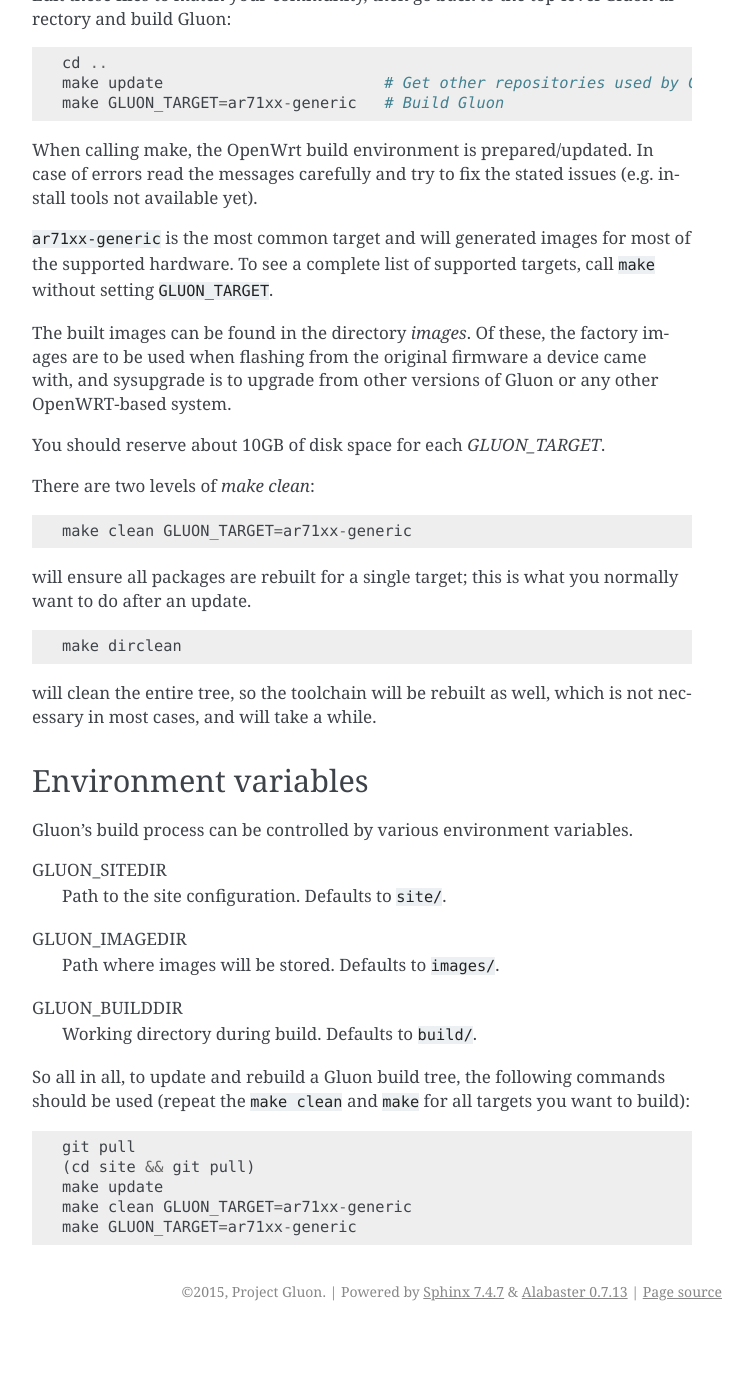
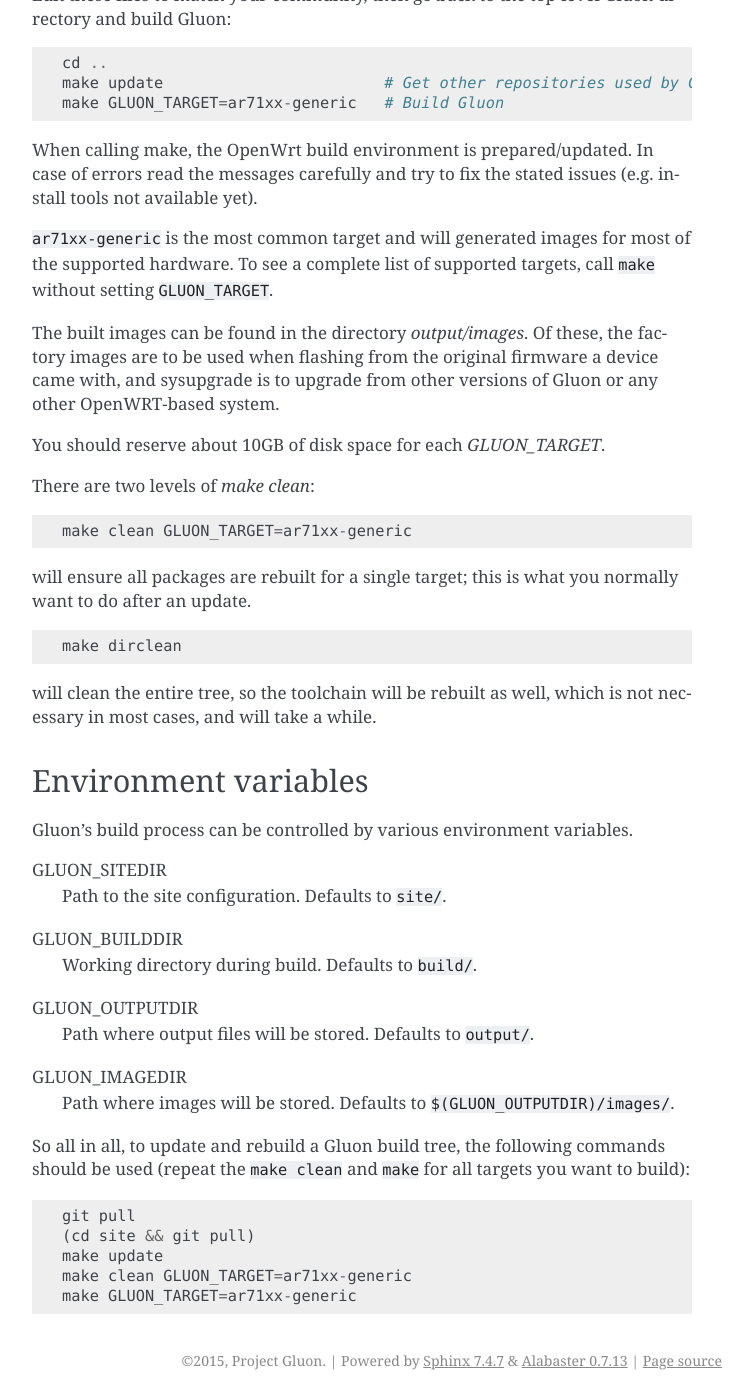
Before and after one commit to freifunk-gluon/gluon, a Sphinx documentation site: the page built from docs/user/getting_started.rst, in a window 1280 px wide and 1400 px high, scrolled down 1412 px. Shown: the whole window, without its empty margins (388-1140 px from the left). Built offline with Sphinx 7.4.7, drawn with Linux system fonts in a browser that asks for light colours; before the commit the page ends 2743 px from its top, so only the background shows below that.

Commit message:
build: add GLUON_OUTPUTDIR, move GLUON_IMAGEDIR default below it
We'll soon have other output besides the images, having a single directory
for all output makes sense.

```diff
--- a/docs/features/autoupdater.rst
+++ b/docs/features/autoupdater.rst
@@ -30,10 +30,10 @@ A fully automated nightly build could use the following commands:
     make clean
     make -j5 GLUON_TARGET=ar71xx-generic GLUON_BRANCH=experimental
     make manifest GLUON_BRANCH=experimental
-    contrib/sign.sh $SECRETKEY images/sysupgrade/experimental.manifest
+    contrib/sign.sh $SECRETKEY output/images/sysupgrade/experimental.manifest
 
     rm -rf /where/to/put/this/experimental
-    cp -r images /where/to/put/this/experimental
+    cp -r output/images /where/to/put/this/experimental
 
 
 Infrastructure
--- a/docs/user/getting_started.rst
+++ b/docs/user/getting_started.rst
@@ -86,7 +86,7 @@ In case of errors read the messages carefully and try to fix the stated issues (
 ``ar71xx-generic`` is the most common target and will generated images for most of the supported hardware.
 To see a complete list of supported targets, call ``make`` without setting ``GLUON_TARGET``.
 
-The built images can be found in the directory `images`. Of these, the factory
+The built images can be found in the directory `output/images`. Of these, the factory
 images are to be used when flashing from the original firmware a device came with,
 and sysupgrade is to upgrade from other versions of Gluon or any other OpenWRT-based
 system.
@@ -117,11 +117,14 @@ Gluon's build process can be controlled by various environment variables.
 GLUON_SITEDIR
   Path to the site configuration. Defaults to ``site/``.
 
-GLUON_IMAGEDIR
-  Path where images will be stored. Defaults to ``images/``.
-
 GLUON_BUILDDIR
   Working directory during build. Defaults to ``build/``.
+
+GLUON_OUTPUTDIR
+  Path where output files will be stored. Defaults to ``output/``.
+
+GLUON_IMAGEDIR
+  Path where images will be stored. Defaults to ``$(GLUON_OUTPUTDIR)/images/``.
 
 
 So all in all, to update and rebuild a Gluon build tree, the following commands should be used (repeat the
```
Also changed, not shown: 2 other files.
